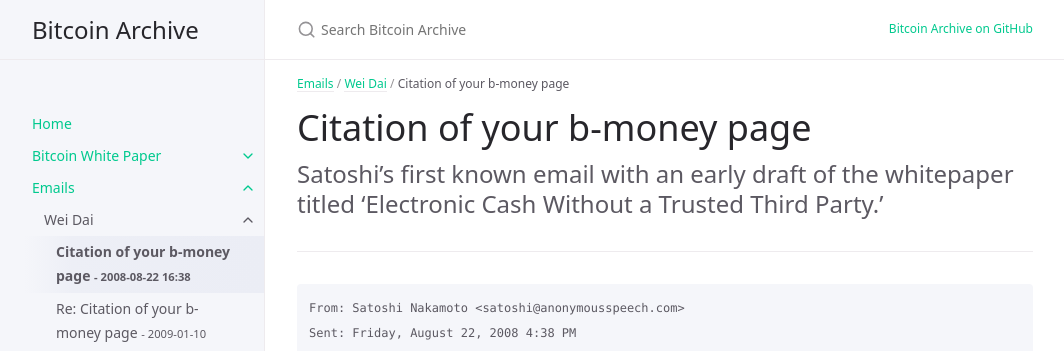
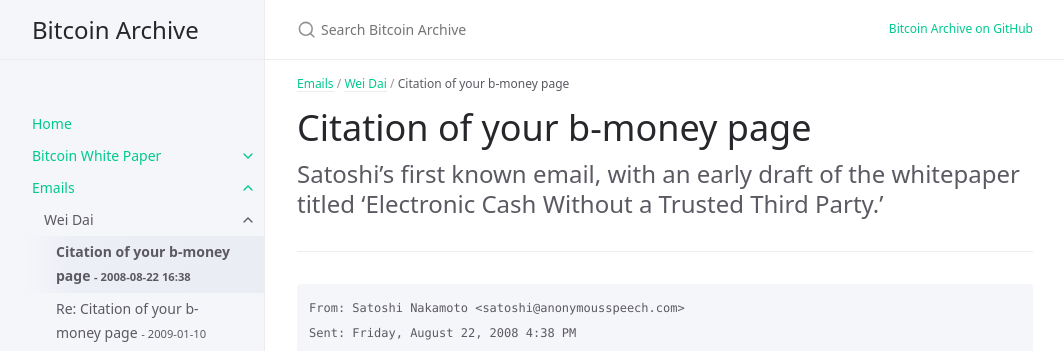
Before and after one commit to wakgill/bitcoin-archive, a Jekyll site: the page built from docs/emails/wei-dai/1.md, in a window 1280 px wide and 900 px high. Shown: the top 351 px of the window, without its empty margins (107-1171 px from the left). Built offline with Jekyll 4.4.1, drawn with Linux system fonts in a browser that asks for light colours.

Commit message:
Update 1.md

```diff
--- a/docs/emails/wei-dai/1.md
+++ b/docs/emails/wei-dai/1.md
@@ -9,7 +9,7 @@ date: 2008-08-22 16:38
 
 # Citation of your b-money page
 
-Satoshi's first known email with an early draft of the whitepaper titled 'Electronic Cash Without a Trusted Third Party.'
+Satoshi's first known email, with an early draft of the whitepaper titled 'Electronic Cash Without a Trusted Third Party.'
 {: .fs-6 .fw-300 }
 
 ---
```
